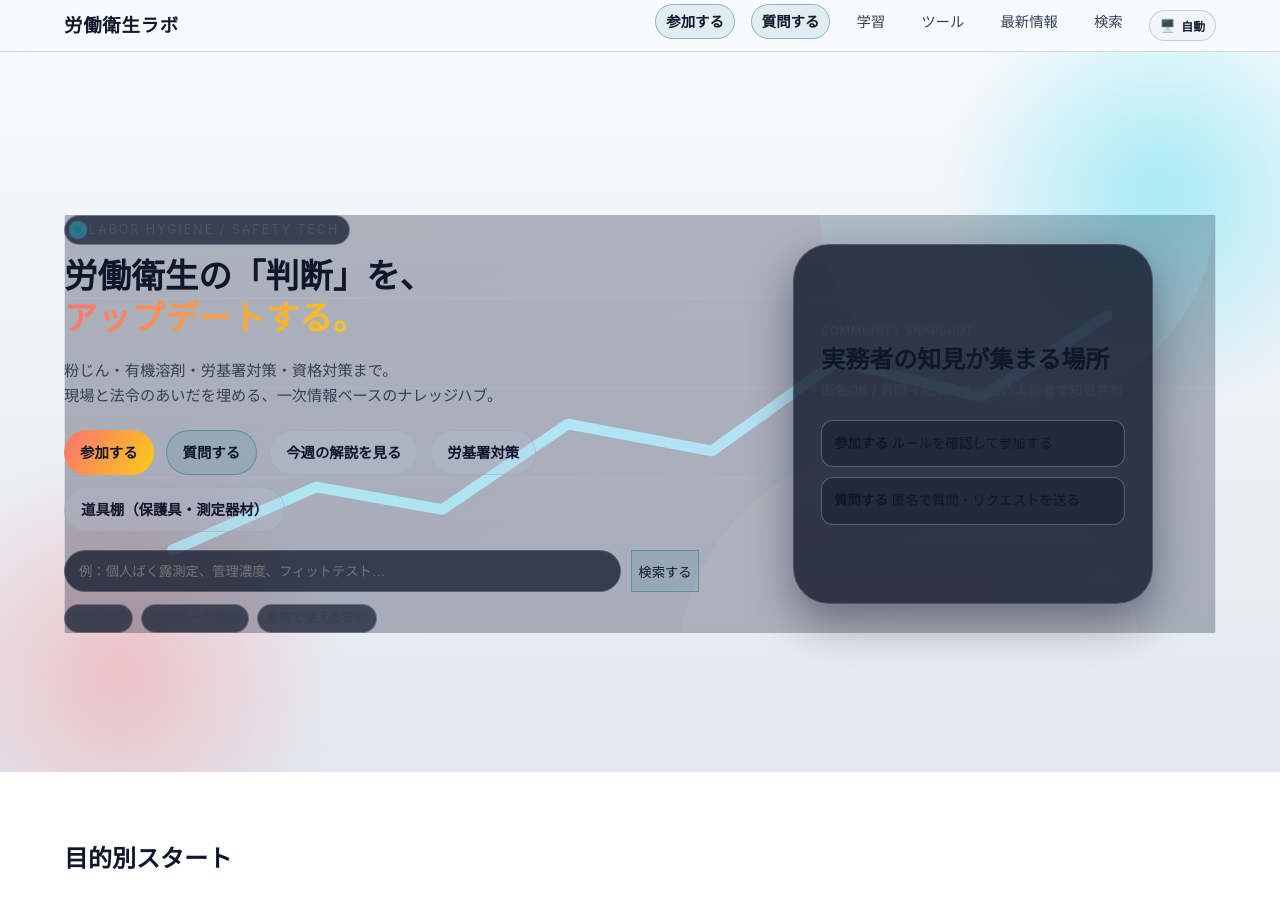
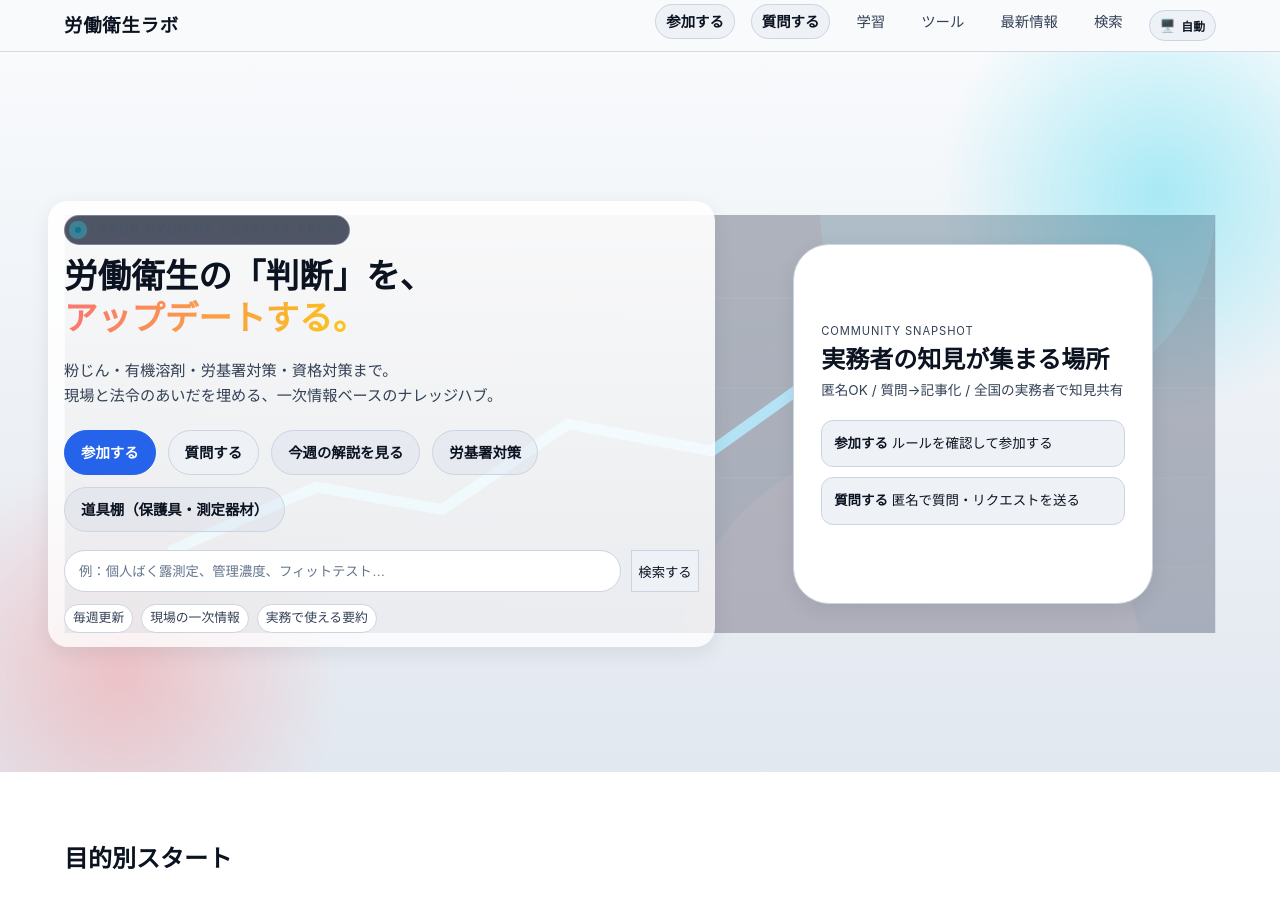
Before and after one commit to rodoeisei-lab/rodoeisei-lab, a Jekyll site: the page built from index.md, in a window 1280 px wide and 900 px high. Built offline with Jekyll 4.4.1, drawn with Linux system fonts in a browser that asks for light colours.

Commit message:
Improve light mode contrast across hero, cards, and controls

```diff
--- a/assets/css/main.css
+++ b/assets/css/main.css
@@ -12,24 +12,26 @@ body {
 
 :root,
 [data-theme="light"] {
-  --primary: #fb7185;
+  --primary: #2563eb;
   --secondary: #0e7490;
   --bg: #f8fafc;
   --panel: #ffffff;
-  --panel-strong: #f1f5f9;
-  --text: #0f172a;
+  --panel-strong: #eef2f7;
+  --text: #0b1220;
   --text-soft: #334155;
   --muted: #475569;
-  --light: #0f172a;
-  --border-soft: rgba(148, 163, 184, .45);
-  --btn-text: #0f172a;
-  --btn-surface: rgba(14, 116, 144, .1);
-  --btn-border: rgba(14, 116, 144, .45);
+  --light: #0b1220;
+  --border-soft: #cbd5e1;
+  --btn-text: #0b1220;
+  --btn-surface: #eef2f7;
+  --btn-border: #cbd5e1;
   --header-bg: rgba(248, 250, 252, .88);
   --header-border: rgba(148, 163, 184, .36);
   --overlay-bg: rgba(15, 23, 42, .42);
   --hero-bg: linear-gradient(180deg, #f8fafc 0%, #e2e8f0 100%);
   --footer-bg: #e2e8f0;
+  --surface-shadow: 0 6px 20px rgba(15, 23, 42, .08);
+  --primary-text: #ffffff;
   --max: 1200px;
   --ring: #0ea5e9;
 }
@@ -259,11 +261,18 @@ body.nav-open { overflow: hidden; }
 }
 .mobile-nav a.nav-cta {
   margin: 8px 0;
-  padding: 12px 14px;
+  padding: 10px 14px;
   border-radius: 12px;
   border: 1px solid var(--btn-border);
   background: var(--btn-surface);
+  color: var(--btn-text);
   font-weight: 700;
+}
+
+[data-theme="light"] .mobile-nav a.nav-cta {
+  background: var(--panel-strong);
+  border: 1.5px solid var(--border-soft);
+  color: var(--text);
 }
 
 /* Hero */
@@ -314,6 +323,15 @@ body.nav-open { overflow: hidden; }
   position: relative;
   z-index: 2;
   isolation: isolate;
+}
+[data-theme="light"] .hero-copy::before {
+  content: "";
+  position: absolute;
+  inset: -14px -16px;
+  border-radius: 20px;
+  background: linear-gradient(180deg, rgba(255, 255, 255, .92) 0%, rgba(255, 255, 255, .76) 100%);
+  box-shadow: var(--surface-shadow);
+  z-index: -1;
 }
 .hero-label {
   display: inline-flex;
@@ -373,13 +391,17 @@ body.nav-open { overflow: hidden; }
   gap: 6px;
 }
 .cta-primary {
-  background: linear-gradient(120deg, #f97373, #facc15);
-  color: #0f172a;
+  background: var(--primary);
+  color: var(--primary-text);
+  border: 1px solid var(--primary);
 }
 .cta-secondary {
   background: var(--btn-surface);
   color: var(--btn-text);
-  border: 1px solid var(--btn-border);
+  border: 1.5px solid var(--btn-border);
+}
+.cta-primary:hover {
+  background: #1d4ed8;
 }
 .cta-tertiary {
   background: rgba(188, 200, 223, .2);
@@ -398,6 +420,10 @@ body.nav-open { overflow: hidden; }
   border-radius: 999px;
   border: 1px solid var(--border-soft);
   background: rgba(15, 23, 42, .68);
+}
+[data-theme="light"] .hero-meta span {
+  background: var(--panel);
+  color: var(--text-soft);
 }
 .hero-visual {
   display: flex;
@@ -427,6 +453,12 @@ body.nav-open { overflow: hidden; }
   display: flex;
   align-items: center;
   justify-content: center;
+}
+[data-theme="light"] .hero-orb {
+  background: var(--panel);
+  border: 1px solid var(--border-soft);
+  color: var(--text);
+  box-shadow: var(--surface-shadow);
 }
 .hero-orb-inner {
   width: 85%;
@@ -460,6 +492,11 @@ body.nav-open { overflow: hidden; }
   color: inherit;
   text-decoration: none;
   border: 1px solid var(--border-soft);
+}
+[data-theme="light"] .hero-pill {
+  background: var(--panel-strong);
+  color: var(--text);
+  border-color: var(--border-soft);
 }
 .hero-pill:hover {
   border-color: rgba(148, 163, 184, .45);
@@ -525,12 +562,12 @@ body.nav-open { overflow: hidden; }
   width: 100%;
   padding: 10px 12px;
   border-radius: 12px;
-  border: 1px solid rgba(148, 163, 184, .3);
-  background: rgba(15, 23, 42, .7);
-  color: #e2e8f0;
+  border: 1px solid var(--btn-border);
+  background: var(--panel);
+  color: var(--text);
 }
 .glossary-search input::placeholder {
-  color: rgba(148, 163, 184, .8);
+  color: #64748b;
 }
 .glossary-empty {
   margin: 0 0 16px;
@@ -617,10 +654,15 @@ body.nav-open { overflow: hidden; }
   min-height: 42px;
   padding: 10px 14px;
   border-radius: 999px;
-  border: 1px solid rgba(148, 163, 184, .35);
-  background: rgba(15, 23, 42, .75);
-  color: #e2e8f0;
+  border: 1px solid var(--btn-border);
+  background: var(--panel);
+  color: var(--text);
 }
+.hero-search input::placeholder,
+.filter-search input::placeholder {
+  color: #64748b;
+}
+
 .filter-search {
   display: flex;
   align-items: center;
@@ -632,9 +674,9 @@ body.nav-open { overflow: hidden; }
   min-height: 42px;
   padding: 10px 14px;
   border-radius: 12px;
-  border: 1px solid rgba(148, 163, 184, .35);
-  background: rgba(15, 23, 42, .75);
-  color: #e2e8f0;
+  border: 1px solid var(--btn-border);
+  background: var(--panel);
+  color: var(--text);
 }
 .tag-chips {
   display: flex;
@@ -651,7 +693,7 @@ body.nav-open { overflow: hidden; }
   font-size: .8rem;
   color: var(--text-soft);
   border: 1px solid var(--border-soft);
-  background: rgba(15, 23, 42, .6);
+  background: var(--panel-strong);
   text-decoration: none;
 }
 .tag-chip:hover {
@@ -710,11 +752,11 @@ body.nav-open { overflow: hidden; }
   text-decoration: none;
 }
 .card {
-  background: rgba(15, 23, 42, .8);
+  background: var(--panel);
   border-radius: 16px;
   padding: 16px;
-  border: 1px solid rgba(148, 163, 184, .2);
-  box-shadow: 0 16px 30px rgba(15, 23, 42, .25);
+  border: 1px solid var(--border-soft);
+  box-shadow: var(--surface-shadow);
   display: flex;
   flex-direction: column;
   gap: 10px;
@@ -746,13 +788,13 @@ body.nav-open { overflow: hidden; }
   margin: 0;
 }
 .card-link {
-  color: var(--secondary);
+  color: var(--primary);
   text-decoration: none;
   font-weight: 600;
   align-self: flex-start;
 }
 .sns-page .card-meta { color: var(--muted); font-size: .85rem; margin-top: 2px; }
-.card a { color: var(--secondary); text-decoration: none; }
+.card a { color: var(--primary); text-decoration: none; }
 .sns-page .card-button {
   display: inline-flex;
   align-items: center;
@@ -775,7 +817,7 @@ body.nav-open { overflow: hidden; }
 .amazon-page .card ul {
   margin: 0 0 12px;
   padding-left: 18px;
-  color: #cbd5f5;
+  color: var(--text-soft);
   font-size: .85rem;
 }
 .amazon-page .card-button {
@@ -847,7 +889,7 @@ body.nav-open { overflow: hidden; }
   margin-bottom: 20px;
   padding: 16px 18px;
   border-radius: 14px;
-  background: rgba(15, 23, 42, .9);
+  background: var(--panel-strong);
   border: 1px solid var(--btn-border);
   color: var(--text);
   font-weight: 600;
@@ -862,7 +904,7 @@ body.nav-open { overflow: hidden; }
   font-size: .75rem;
   color: var(--text-soft);
   border: 1px solid var(--border-soft);
-  background: rgba(15, 23, 42, .72);
+  background: var(--panel-strong);
 }
 
 .updates-log {
@@ -910,7 +952,7 @@ body.nav-open { overflow: hidden; }
   padding: 12px 14px;
   border-radius: 12px;
   border: 1px solid rgba(148, 163, 184, .25);
-  background: rgba(15, 23, 42, .75);
+  background: var(--panel-strong);
 }
 .article-meta-item h3 {
   margin: 0 0 6px;
@@ -949,7 +991,7 @@ body.nav-open { overflow: hidden; }
   padding: 16px;
   border-radius: 12px;
   border: 1px solid rgba(148, 163, 184, .3);
-  background: rgba(15, 23, 42, .82);
+  background: var(--panel-strong);
 }
 .article-feedback h2 {
   margin: 0 0 6px;
@@ -984,7 +1026,7 @@ body.nav-open { overflow: hidden; }
 }
 .tools-alternatives {
   margin: 12px 0 0;
-  color: #cbd5f5;
+  color: var(--text-soft);
   font-size: .88rem;
 }
 .tools-alternatives ul {
@@ -1059,20 +1101,60 @@ body.nav-open { overflow: hidden; }
   font-size: .92rem;
 }
 .search-page .pagefind-ui {
+  --pagefind-ui-primary: var(--primary);
+  --pagefind-ui-text: var(--text);
+  --pagefind-ui-background: var(--panel);
+  --pagefind-ui-border: var(--border-soft);
+  --pagefind-ui-tag: var(--panel-strong);
+  --pagefind-ui-border-radius: 12px;
+}
+.search-page .pagefind-ui__search-input {
+  background: var(--panel);
+  color: var(--text);
+}
+.search-page .pagefind-ui__result {
+  background: var(--panel);
+  border: 1px solid var(--border-soft);
+  border-radius: 12px;
+  padding: 12px;
+}
+
+[data-theme="dark"] .card,
+[data-theme="dark"] .hero-orb,
+[data-theme="dark"] .hero-pill,
+[data-theme="dark"] .tag-chip,
+[data-theme="dark"] .badge,
+[data-theme="dark"] .article-meta-item,
+[data-theme="dark"] .article-feedback,
+[data-theme="dark"] .amazon-page .affiliate-disclosure,
+[data-theme="dark"] .glossary-search input,
+[data-theme="dark"] .hero-search input,
+[data-theme="dark"] .filter-search input,
+[data-theme="dark"] .search-page .pagefind-ui__search-input,
+[data-theme="dark"] .search-page .pagefind-ui__result {
+  background: rgba(15, 23, 42, .75);
+  color: #e5e7eb;
+}
+
+[data-theme="dark"] .card,
+[data-theme="dark"] .hero-orb,
+[data-theme="dark"] .hero-pill,
+[data-theme="dark"] .badge,
+[data-theme="dark"] .article-meta-item,
+[data-theme="dark"] .article-feedback,
+[data-theme="dark"] .search-page .pagefind-ui__result {
+  border-color: rgba(148, 163, 184, .3);
+}
+
+[data-theme="dark"] .card a,
+[data-theme="dark"] .card-link {
+  color: var(--secondary);
+}
+
+[data-theme="dark"] .search-page .pagefind-ui {
   --pagefind-ui-primary: #67e8f9;
   --pagefind-ui-text: #e5e7eb;
   --pagefind-ui-background: rgba(15, 23, 42, .72);
   --pagefind-ui-border: rgba(148, 163, 184, .38);
   --pagefind-ui-tag: rgba(103, 232, 249, .2);
-  --pagefind-ui-border-radius: 12px;
 }
-.search-page .pagefind-ui__search-input {
-  background: rgba(15, 23, 42, .9);
-  color: #e5e7eb;
-}
-.search-page .pagefind-ui__result {
-  background: rgba(15, 23, 42, .5);
-  border: 1px solid rgba(148, 163, 184, .28);
-  border-radius: 12px;
-  padding: 12px;
-}
```
